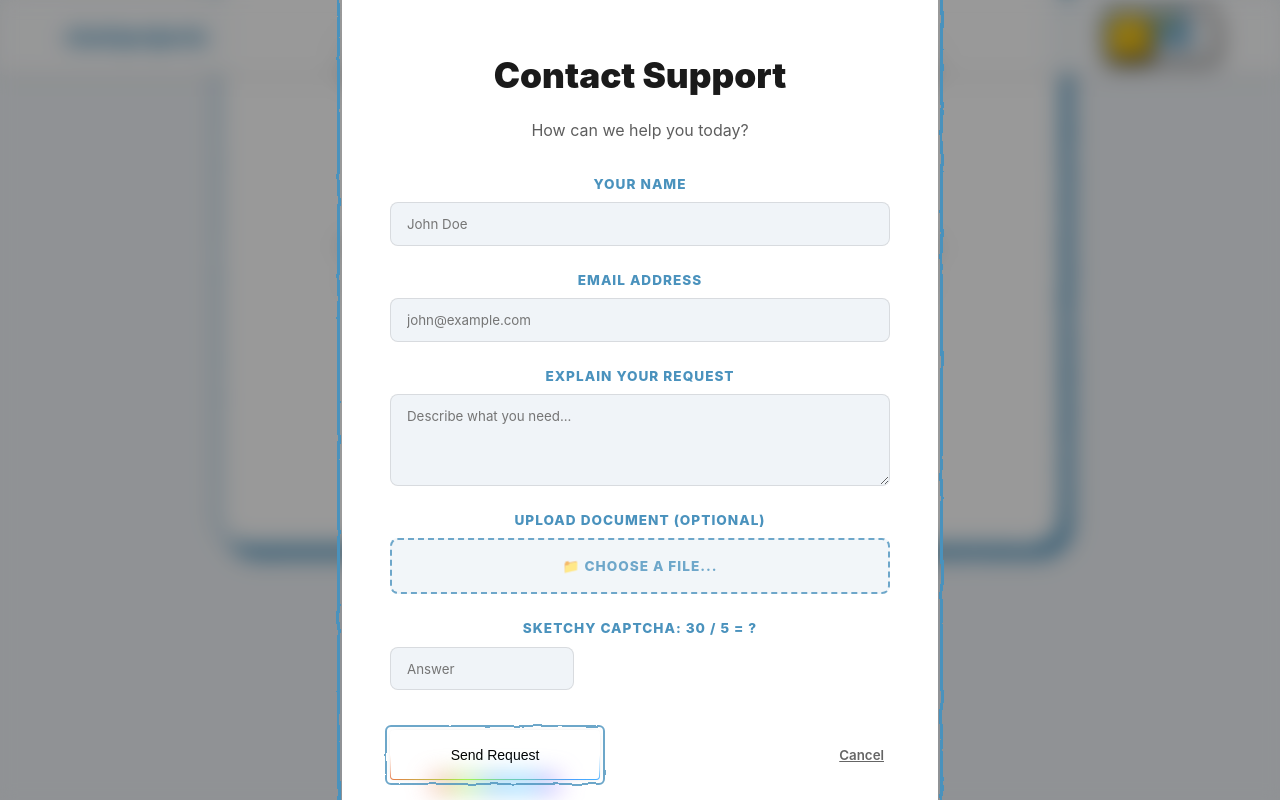
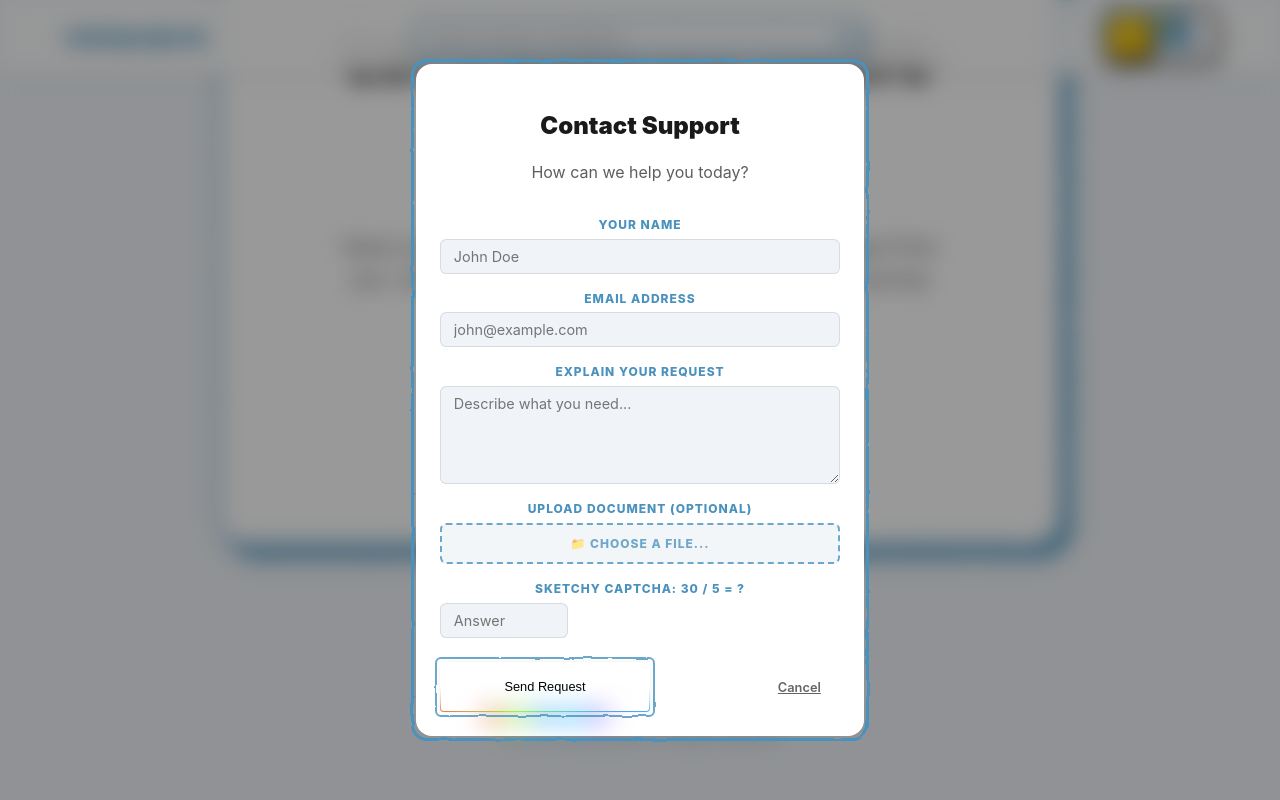
Before and after one commit to Star1xr/clashprojects, a React (Vite) app: page / in a window 1280 px wide. Both pictures are taken after a click on the button "Contact". Shown: the part 2227-3027 px from the top of the page. Built offline with nearby package versions, Linux system fonts and the light colour scheme; no server answers.

Commit message:
Make contact modal more compact

```diff
--- a/src/components/Contact/ContactModal.css
+++ b/src/components/Contact/ContactModal.css
@@ -1,39 +1,39 @@
 .contact-modal {
   position: relative;
-  width: 95%;
-  max-width: 500px;
+  width: 90%;
+  max-width: 400px;
   background-color: var(--card-bg);
-  border-radius: 1.5rem;
-  padding: 3rem;
+  border-radius: 1rem;
+  padding: 1.5rem;
   z-index: 2001;
   animation: modalSlideUp 0.3s ease-out;
 }
 
 .modal-header {
   text-align: center;
-  margin-bottom: 2rem;
+  margin-bottom: 1.5rem;
 }
 
 .modal-header h2 {
-  font-size: 2.2rem;
+  font-size: 1.5rem;
   font-weight: 900;
-  margin-bottom: 0.5rem;
+  margin-bottom: 0.25rem;
 }
 
 .contact-form {
   display: flex;
   flex-direction: column;
-  gap: 1.5rem;
+  gap: 1rem;
 }
 
 .form-group {
   display: flex;
   flex-direction: column;
-  gap: 0.5rem;
+  gap: 0.3rem;
 }
 
 .form-group label {
-  font-size: 0.85rem;
+  font-size: 0.75rem;
   font-weight: 800;
   color: var(--accent-color);
   text-transform: uppercase;
@@ -42,13 +42,18 @@
 
 .form-group input,
 .form-group textarea {
-  padding: 0.8rem 1rem;
+  padding: 0.5rem 0.8rem;
   background: var(--bg-color);
   border: 1px solid rgba(0,0,0,0.1);
-  border-radius: 0.5rem;
+  border-radius: 0.4rem;
   font-family: inherit;
   color: var(--text-color);
+  font-size: 0.9rem;
   transition: all 0.2s ease;
+}
+
+.form-group textarea {
+  min-height: 80px;
 }
 
 .form-group input:focus,
@@ -58,7 +63,6 @@
   box-shadow: 0 0 0 3px rgba(74, 146, 189, 0.1);
 }
 
-/* Custom Sketchy File Input */
 .file-input-wrapper {
   position: relative;
 }
@@ -69,31 +73,32 @@
 
 .file-label {
   display: block;
-  padding: 1rem;
+  padding: 0.6rem;
   background: var(--bg-color);
   border: 2px dashed var(--accent-color);
-  border-radius: 0.5rem;
+  border-radius: 0.4rem;
   text-align: center;
   cursor: pointer;
   font-weight: 600;
+  font-size: 0.8rem;
   opacity: 0.8;
   transition: all 0.2s ease;
 }
 
-.file-label:hover {
-  opacity: 1;
-  background: rgba(var(--accent-color-rgb), 0.05);
-}
-
 .captcha-group input {
-  max-width: 150px;
+  max-width: 100px;
 }
 
 .form-actions {
   display: flex;
   align-items: center;
   justify-content: space-between;
-  margin-top: 1rem;
+  margin-top: 0.5rem;
+}
+
+.form-actions button {
+  padding: 0.6rem 1.2rem;
+  font-size: 0.8rem;
 }
 
 .close-link {
@@ -103,6 +108,7 @@
   cursor: pointer;
   font-family: inherit;
   font-weight: 600;
+  font-size: 0.8rem;
   opacity: 0.6;
 }
 
@@ -114,7 +120,7 @@
 }
 
 @keyframes modalSlideUp {
-  from { opacity: 0; transform: translateY(20px); }
+  from { opacity: 0; transform: translateY(10px); }
   to { opacity: 1; transform: translateY(0); }
 }
 
```
